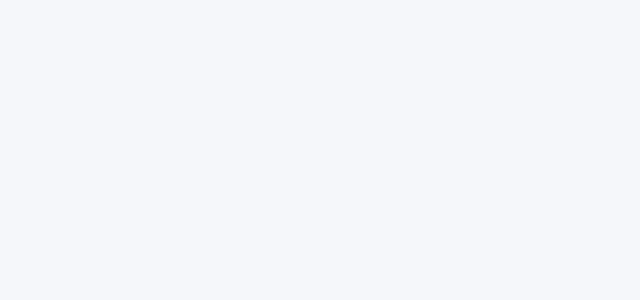
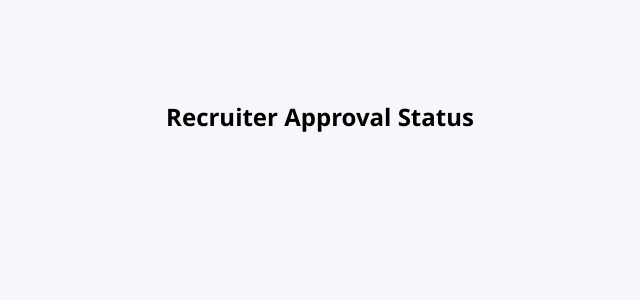
Before and after one commit to jeenathomas03/HirePath, a React (Create React App) app in the folder frontend/: page /recruiter/status in a window 1280 px wide. Before the commit this address had no page. Shown: the top 300 px of the page, without its empty margins (320-960 px from the left). Built offline with nearby package versions, Linux system fonts and the light colour scheme; no server answers.

Commit message:
new updates

```diff
--- a/frontend/src/App.js
+++ b/frontend/src/App.js
@@ -12,6 +12,8 @@ import RecruiterRegister from "./recruiter/pages/RecruiterRegister";
 import RecruiterLogin from "./recruiter/pages/RecruiterLogin";
 import RecruiterHome from "./recruiter/pages/RecruiterHome";
 import PostJob from "./recruiter/pages/PostJob";
+import RecruiterStatus from "./recruiter/pages/RecruiterStatus";
+
 
 /* admin pages */
 import AdminLogin from "./admin/pages/AdminLogin";
@@ -39,6 +41,7 @@ function App() {
         <Route path="/recruiter/login" element={<RecruiterLogin />} />
         <Route path="/recruiter-home" element={<RecruiterHome />} />
         <Route path="/recruiter/post-job" element={<PostJob />} />
+        <Route path="/recruiter/status" element={<RecruiterStatus />} />
 
         {/* admin pages */}
         <Route path="/admin" element={<AdminLogin />} />
--- /dev/null
+++ b/frontend/src/recruiter/pages/RecruiterStatus.css
@@ -0,0 +1,19 @@
+.status-container{
+    text-align:center;
+    margin-top:100px;
+  }
+
+  .pending{
+    color:orange;
+    font-size:20px;
+  }
+
+  .approved{
+    color:green;
+    font-size:20px;
+  }
+
+  .rejected{
+    color:red;
+    font-size:20px;
+  }
--- /dev/null
+++ b/frontend/src/recruiter/pages/RecruiterStatus.js
@@ -0,0 +1,54 @@
+import React, { useEffect, useState } from "react";
+import axios from "axios";
+import "./RecruiterStatus.css";
+
+function RecruiterStatus() {
+
+  const [status, setStatus] = useState("");
+  const email = localStorage.getItem("recruiterEmail");
+
+  useEffect(() => {
+    fetchStatus();
+  }, []);
+
+  const fetchStatus = async () => {
+    try {
+      const res = await axios.get(
+        `http://localhost:5000/api/recruiter/status/${email}`
+      );
+
+      setStatus(res.data.status);
+
+    } catch (error) {
+      console.log("Error fetching status");
+    }
+  };
+
+  return (
+    <div className="status-container">
+
+      <h2>Recruiter Approval Status</h2>
+
+      {status === "pending" && (
+        <p className="pending">
+          Your registration is waiting for admin approval.
+        </p>
+      )}
+
+      {status === "approved" && (
+        <p className="approved">
+          Congratulations! Your company is approved by admin.
+        </p>
+      )}
+
+      {status === "rejected" && (
+        <p className="rejected">
+          Your registration was rejected. Contact support.
+        </p>
+      )}
+
+    </div>
+  );
+}
+
+export default RecruiterStatus;
```
